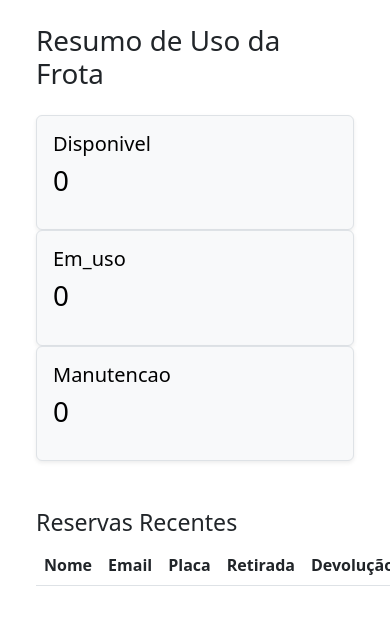
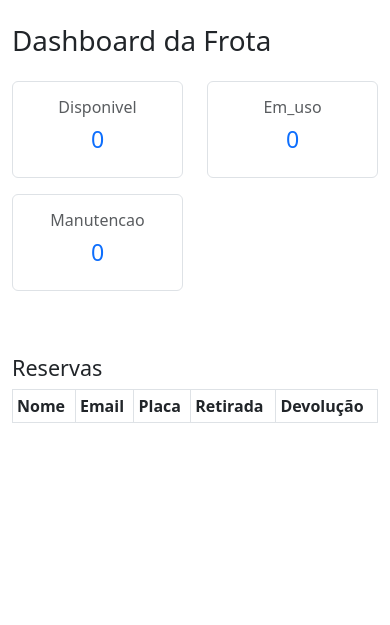
Before and after one commit to marcojr102589/gestao-frota-celeiro, a FastAPI app: page / in a window 390 px wide. Shown: the top 625 px of the page. Run offline with FastAPI, Linux system fonts and the light colour scheme; lists and menus that the app fills with data are empty.

Commit message:
Melhora visual responsivo com Bootstrap

```diff
--- a/templates/dashboard.html
+++ b/templates/dashboard.html
@@ -3,44 +3,37 @@
 <head>
   <meta charset="UTF-8">
   <title>Dashboard</title>
+  <meta name="viewport" content="width=device-width, initial-scale=1">
   <link href="https://cdn.jsdelivr.net/npm/bootstrap@5.3.0/dist/css/bootstrap.min.css" rel="stylesheet">
 </head>
-<body class="bg-white p-4">
-  <div class="container">
-    <h1 class="mb-4">Resumo de Uso da Frota</h1>
+<body class="bg-white">
+  <div class="container py-4">
+    <h1 class="mb-4">Dashboard da Frota</h1>
 
     <div class="row mb-4">
       {% for status, count in status_count.items() %}
-      <div class="col-md-4">
-        <div class="card text-bg-light border shadow-sm">
-          <div class="card-body">
-            <h5 class="card-title text-capitalize">{{ status }}</h5>
-            <p class="display-6">{{ count }}</p>
+      <div class="col-md-4 col-6 mb-3">
+        <div class="card border">
+          <div class="card-body text-center">
+            <h6 class="text-muted text-capitalize">{{ status }}</h6>
+            <h3 class="text-primary">{{ count }}</h3>
           </div>
         </div>
       </div>
       {% endfor %}
     </div>
 
-    <h3 class="mt-5">Reservas Recentes</h3>
-    <table class="table table-striped">
-      <thead>
-        <tr>
-          <th>Nome</th><th>Email</th><th>Placa</th><th>Retirada</th><th>Devolução</th>
-        </tr>
-      </thead>
-      <tbody>
-        {% for r in registros %}
-        <tr>
-          <td>{{ r[1] }}</td>
-          <td>{{ r[2] }}</td>
-          <td>{{ r[3] }}</td>
-          <td>{{ r[4] }}</td>
-          <td>{{ r[5] }}</td>
-        </tr>
-        {% endfor %}
-      </tbody>
-    </table>
+    <h4 class="mt-5">Reservas</h4>
+    <div class="table-responsive">
+      <table class="table table-sm table-bordered table-striped">
+        <thead><tr><th>Nome</th><th>Email</th><th>Placa</th><th>Retirada</th><th>Devolução</th></tr></thead>
+        <tbody>
+          {% for r in registros %}
+          <tr><td>{{ r[1] }}</td><td>{{ r[2] }}</td><td>{{ r[3] }}</td><td>{{ r[4] }}</td><td>{{ r[5] }}</td></tr>
+          {% endfor %}
+        </tbody>
+      </table>
+    </div>
   </div>
 </body>
 </html>
```
Also changed, not shown: templates/devolucao.html (+10 -10 lines), templates/formulario.html (+12 -14 lines).
